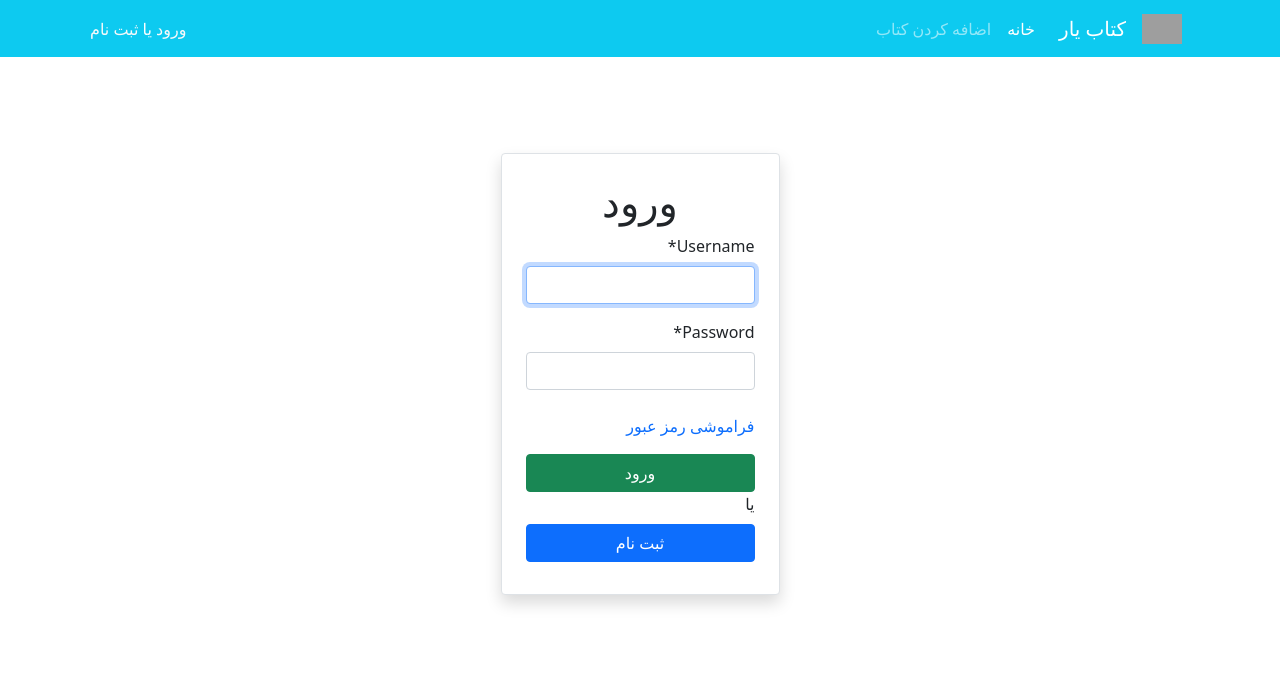
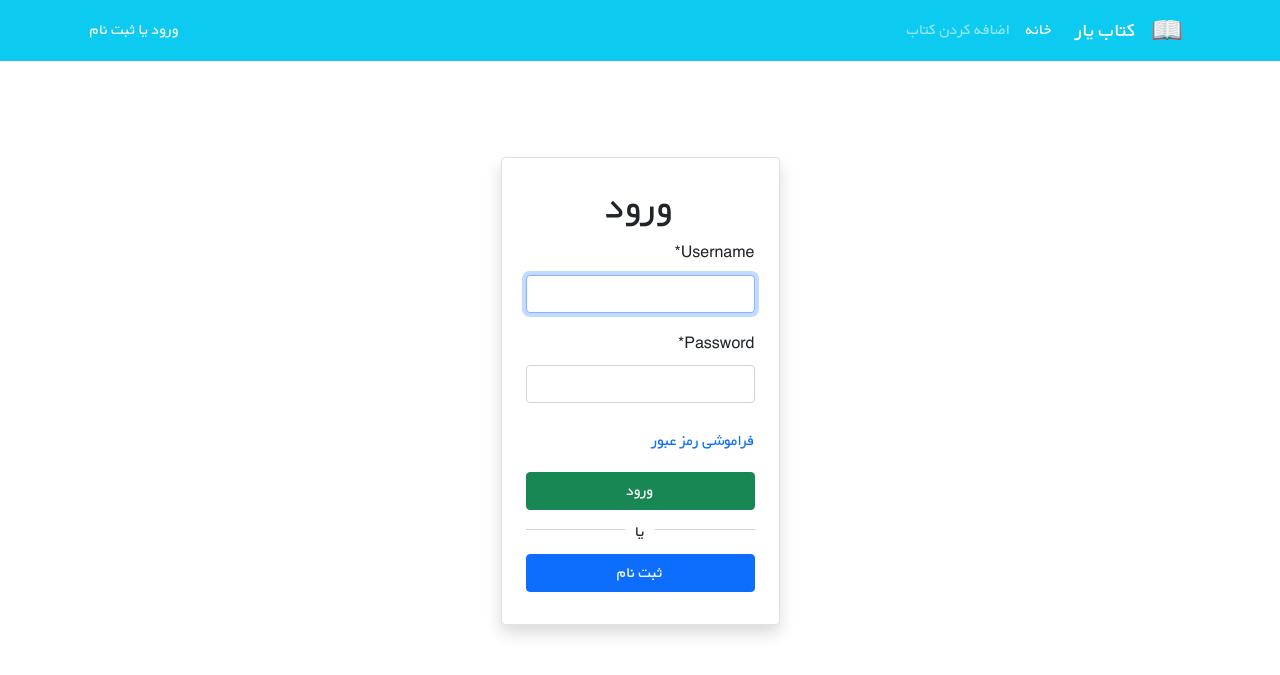
Before and after one commit to AliGanji14/Book-Store, a Django app: page /accounts/login/ in a window 1280 px wide. Shown: the top 675 px of the page. Run offline with Django 4.2, Linux system fonts and the light colour scheme; some libraries are stand-ins or nearby versions; grey boxes are pictures that could not be loaded.

Commit message:
update project

```diff
--- a/books/templates/books/book_create.html
+++ b/books/templates/books/book_create.html
@@ -13,14 +13,13 @@
                     <div class="px-5 pt-3 pb-5">
                         <form method="POST" enctype="multipart/form-data">
                             {% csrf_token %}
-                            {{ form|crispy }}
+                            {{ form_book|crispy }}
                             <button type="submit" class="btn btn-success mt-2">ذخیره</button>
                         </form>
                     </div>
                 </div>
             </div>
             <div class="col-3">
-
                 <div class="card my-3 shadow">
                     <h5 class="card-header bg-warning text-light">راهنما</h5>
                     <div class="card-body">
--- a/books/urls.py
+++ b/books/urls.py
@@ -3,7 +3,7 @@ from django.urls import path, include
 from .views import (
     BookListView,
     book_detail_view,
-    BookCreateView,
+    book_create_view,
     BookUpdateView,
     BookDeleteView
 )
@@ -11,7 +11,7 @@ from .views import (
 urlpatterns = [
     path("", BookListView.as_view(), name="book_list"),
     path("<int:pk>/", book_detail_view, name="book_detail"),
-    path("create/", BookCreateView.as_view(), name="book_create"),
+    path("create/", book_create_view, name="book_create"),
     path("<int:pk>/update/", BookUpdateView.as_view(), name="book_update"),
     path("<int:pk>/delete/", BookDeleteView.as_view(), name="book_delete"),
 ]
--- /dev/null
+++ b/static/css/login.css
@@ -0,0 +1,14 @@
+
+.line-with-middle-sep {
+    width: 100%;
+    height: 20px;
+    border-bottom: 1px solid lightgray;
+    text-align: center;
+    margin-bottom: 1rem;
+}
+
+.line-with-middle-sep span {
+    background-color: white;
+    padding: 0 10px;position: relative;
+    top: 8px;
+}
--- /dev/null
+++ b/static/css/style.css
@@ -0,0 +1,20 @@
+@font-face {
+    font-family: "BYekan";
+    src: url("../fonts/BYekan+.ttf");
+}
+@font-face {
+    font-family: "BYekan";
+    src: url("../fonts/BYekan+ Bold.ttf");
+    font-weight: bold;
+}
+
+* {
+    font-family: 'BYekan', sans-serif;
+    line-height: 1.8rem;
+}
+
+/* SM breakpoint */
+@media (min-width: 576px) {
+    /* CUSTOM WIDTHS */
+    .w-sm-75 { width: 75%!important; }
+}
--- a/templates/_base.html
+++ b/templates/_base.html
@@ -13,7 +13,6 @@
 
     <link rel="stylesheet" href="{% static "css/style.css" %}">
     {% block style %}
-
     {% endblock %}
 
     <title>{% block page_title %}{% endblock %}</title>
```
Also changed, not shown: books/forms.py (+7 -1 lines), books/templates/books/book_detail.html (+5 -3 lines), books/views.py (+31 -15 lines), db.sqlite3, static/fonts/BYekan+ Bold.ttf (added), static/fonts/BYekan+.ttf (added), static/icons/book.png (added).
